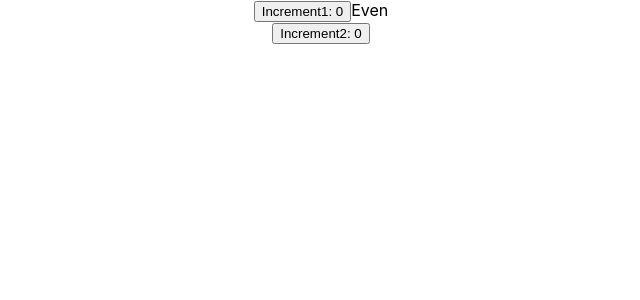
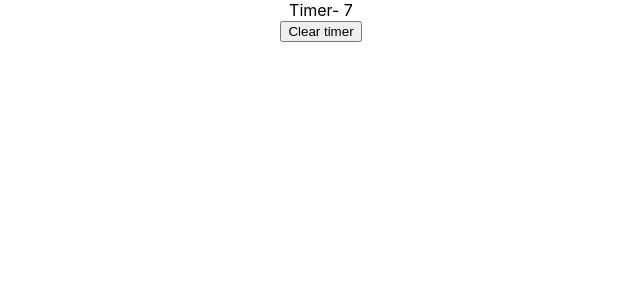
Before and after one commit to dannie-xoxo/learn-hooks, a React (Create React App) app: page / in a window 1280 px wide. Shown: the top 300 px of the page, without its empty margins (319-959 px from the left). Built offline with nearby package versions, Linux system fonts and the light colour scheme.

Commit message:
first commit

```diff
--- a/src/App.js
+++ b/src/App.js
@@ -18,6 +18,8 @@ import Title from './components/title';
 import Count from './components/count';
 import ParentComp from './components/ParentComp';
 import Memo from './components/memo';
+import Ref1 from './components/Ref1';
+import Ref2 from './components/Ref2';
 export const UserContext = React.createContext()
 export const ChannelContext = React.createContext()
 
@@ -42,7 +44,9 @@ function App () {
      {/* <Reducer3 /> */}
      {/* <DataFetching /> */}
      {/* <ParentComp /> */}
-     <Memo />
+     {/* <Memo /> */}
+     {/* <Ref1 /> */}
+     <Ref2 />
     </div>
   );
   }
--- /dev/null
+++ b/src/components/Ref1.jsx
@@ -0,0 +1,23 @@
+/* useRef Hook
+-used to reference or access DOM elements.
+- allows you to persist valuesbetween renders.
+- it can also be used to store a muttable value that
+doesnt cause a re-render when updated */
+
+import React, { useEffect, useRef } from 'react';
+
+function Ref1() {
+    const inputRef = useRef(null)
+
+    useEffect(() => {
+        inputRef.current.focus()
+        console.log('input focused....')
+    },[])
+    return (
+        <>
+        <input ref={inputRef} type='text' />
+        </>
+     );
+}
+
+export default Ref1;
--- /dev/null
+++ b/src/components/Ref2.jsx
@@ -0,0 +1,26 @@
+import React, { useEffect, useRef, useState } from 'react';
+
+function Ref2() {
+    const[timer, setTimer] = useState(0)
+    const intervalRef = useRef()
+
+    useEffect (() => {
+        intervalRef.current = setInterval(() => {
+            setTimer(prevTimer => prevTimer + 1 )
+        },1000)
+        return (() => {
+            clearInterval(intervalRef.current)
+        })
+
+    },[])
+    return (
+        <>
+        Timer- {timer}
+        <div>
+        <button onClick={() => clearInterval(intervalRef.current)}>Clear timer</button>
+        </div>
+        </>
+     );
+}
+
+export default Ref2;
```
